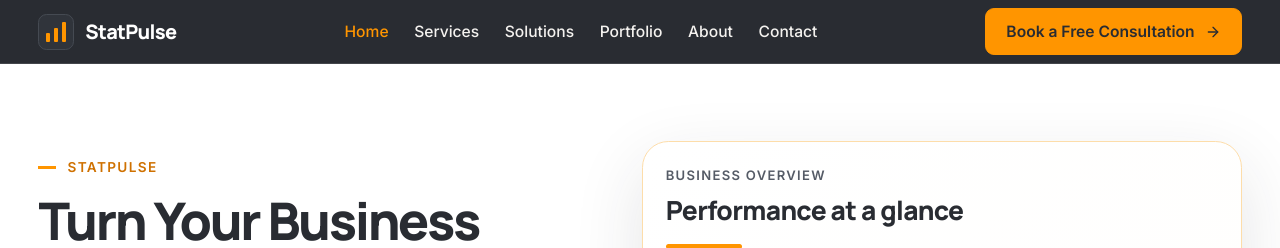
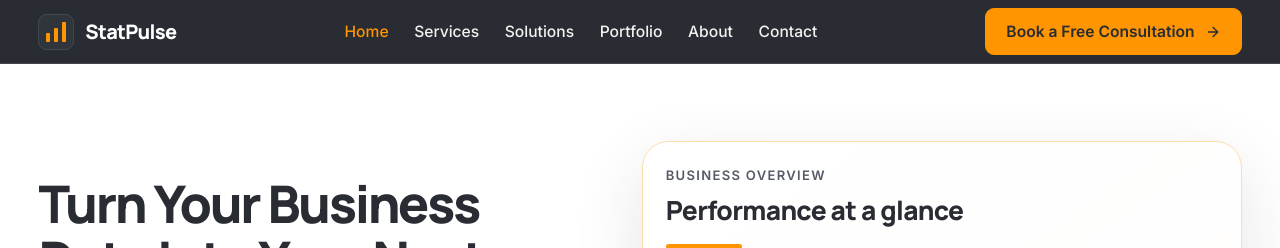
Before and after one commit to sambhavhere17/statpulse, a Next.js app: page / in a window 1280 px wide. Shown: the top 248 px of the page. Built offline with nearby package versions, Linux system fonts and the light colour scheme; no server answers.

Commit message:
Remove StatPulse hero eyebrow

```diff
--- a/src/components/marketing/home-page.tsx
+++ b/src/components/marketing/home-page.tsx
@@ -93,7 +93,6 @@ export function HomePage() {
       <section className="hero-section">
         <div className="container-site hero-grid">
           <div className="hero-copy">
-            <p className="eyebrow"><span className="eyebrow-mark" /> STATPULSE</p>
             <h1>Turn Your Business Data Into Your Next <span>Competitive Advantage.</span></h1>
             <p className="hero-description">
               From automated reporting to intelligent dashboards, StatPulse Analytics
```
